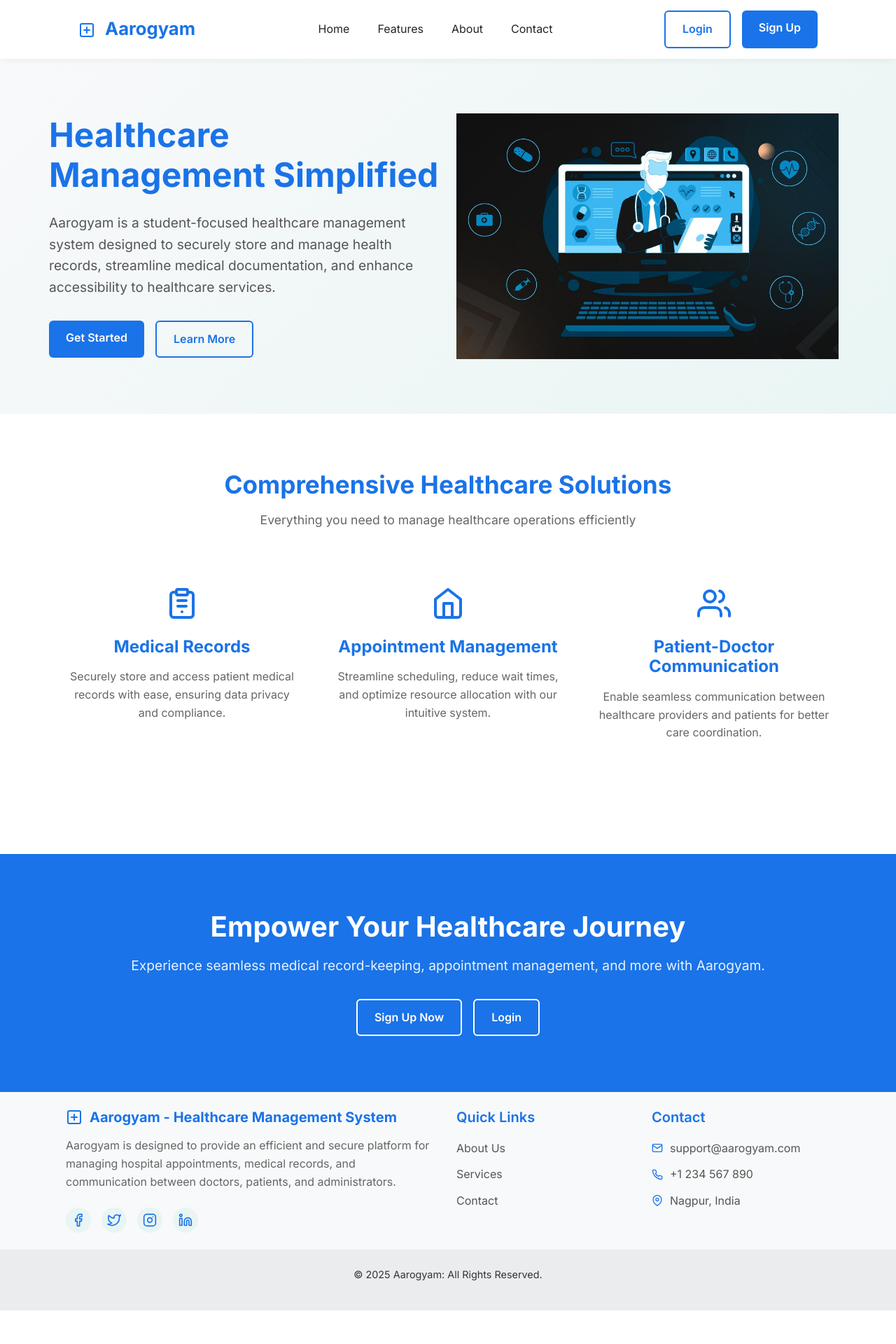
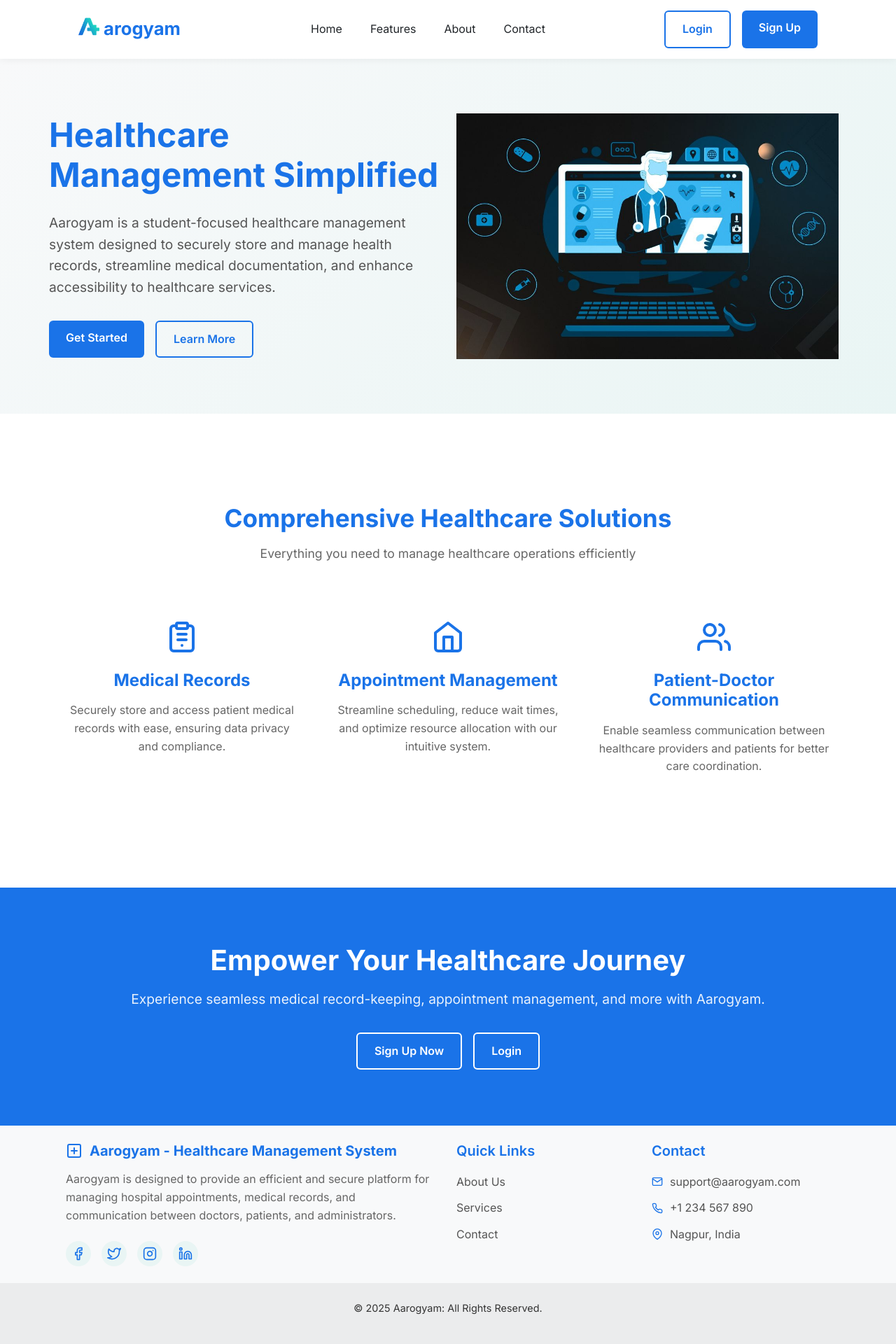
Before and after one commit to Yash-Atkari/Aarogyam, a Node server app: page / in a window 1280 px wide. Shown: the whole page at 70% size. Before the commit the page ends 1872 px from the top, so only its background shows below. Run offline with Node 20, Linux system fonts and the light colour scheme; some libraries are stand-ins or nearby versions.

Commit message:
Add Aarogyam project logo with A+ design

```diff
--- a/app.js
+++ b/app.js
@@ -51,7 +51,7 @@ const Billing = require("./src/models/Billing");
 
 // MongoDB connection
 
-const MongoUrl = process.env.ATLASDB_URL || "mongodb://127.0.0.1:27017/aarogyam";
+const MongoUrl = /*process.env.ATLASDB_URL ||*/ "mongodb://127.0.0.1:27017/aarogyam";
 
 main()
   .then(() => console.log("Connected to DB"))
--- a/src/views/auth/signup/doctor.ejs
+++ b/src/views/auth/signup/doctor.ejs
@@ -4,6 +4,7 @@
   <meta charset="UTF-8" />
   <meta name="viewport" content="width=device-width, initial-scale=1.0"/>
   <title>Aarogyam</title>
+  <link rel="icon" href="/images/aarogyam-logo.png" type="image/png">
   <link href="https://cdn.jsdelivr.net/npm/bootstrap@5.0.2/dist/css/bootstrap.min.css" rel="stylesheet">
   <link rel="stylesheet" href="https://cdnjs.cloudflare.com/ajax/libs/font-awesome/6.7.2/css/all.min.css" crossorigin="anonymous"/>
   <link rel="stylesheet" href="/css/auth/signup/doctor.css">   <!-- ✅ Linked external CSS -->
--- a/src/views/auth/signup/patient.ejs
+++ b/src/views/auth/signup/patient.ejs
@@ -4,6 +4,7 @@
   <meta charset="UTF-8" />
   <meta name="viewport" content="width=device-width, initial-scale=1.0"/>
   <title>Aarogyam</title>
+  <link rel="icon" href="/images/aarogyam-logo.png" type="image/png">
   <link href="https://cdn.jsdelivr.net/npm/bootstrap@5.0.2/dist/css/bootstrap.min.css" rel="stylesheet">
   <link rel="stylesheet" href="https://cdnjs.cloudflare.com/ajax/libs/font-awesome/6.7.2/css/all.min.css" crossorigin="anonymous"/>
   <!-- Custom CSS -->
--- a/src/views/auth/signup/signup.ejs
+++ b/src/views/auth/signup/signup.ejs
@@ -3,7 +3,8 @@
 <head>
     <meta charset="UTF-8">
     <meta name="viewport" content="width=device-width, initial-scale=1.0">
-    <title>Aarogyam - Signup</title>
+    <title>Aarogyam</title>
+    <link rel="icon" href="/images/aarogyam-logo.png" type="image/png">
 
     <!-- Custom Signup CSS -->
     <link rel="stylesheet" href="/css/auth/signup/signup.css">
--- a/src/views/dashboard.ejs
+++ b/src/views/dashboard.ejs
@@ -27,7 +27,7 @@
 
   <!-- Features Section -->
   <section id="features" class="features-section">
-    <div class="container">
+    <div class="container pt-5">
       <div class="section-header">
         <h2>Comprehensive Healthcare Solutions</h2>
         <p>Everything you need to manage healthcare operations efficiently</p>
--- a/src/views/includes/footer.ejs
+++ b/src/views/includes/footer.ejs
@@ -1,4 +1,4 @@
-<footer class="footer">
+<footer id="contact" class="footer">
   <div class="container p-4">
     <div class="row">
       <div class="col-lg-6 col-md-12 mb-4 mb-md-0">
@@ -67,9 +67,9 @@
       <div class="col-lg-3 col-md-6 mb-4 mb-md-0">
         <h5 class="footer-heading">Quick Links</h5>
         <ul class="footer-links">
-          <li><a href="/about">About Us</a></li>
-          <li><a href="/services">Services</a></li>
-          <li><a href="/contact">Contact</a></li>
+          <li><a href="#">About Us</a></li>
+          <li><a href="#">Services</a></li>
+          <li><a href="#contact">Contact</a></li>
         </ul>
       </div>
 
--- a/src/views/includes/navbar.ejs
+++ b/src/views/includes/navbar.ejs
@@ -7,15 +7,8 @@
   <div class="container-fluid">
     <!-- Brand -->
     <a class="navbar-brand" href="/">
-      <svg xmlns="http://www.w3.org/2000/svg" width="24" height="24"
-           viewBox="0 0 24 24" fill="none" stroke="currentColor"
-           stroke-width="2" stroke-linecap="round"
-           stroke-linejoin="round" class="medical-icon">
-        <path d="M19 3H5a2 2 0 0 0-2 2v14a2 2 0 0 0 2 2h14a2 2 0 0 0 2-2V5a2 2 0 0 0-2-2z"></path>
-        <line x1="8" y1="12" x2="16" y2="12"></line>
-        <line x1="12" y1="8" x2="12" y2="16"></line>
-      </svg>
-      Aarogyam
+      <img src="/images/aarogyam-logo.png" alt="aarogyam-logo" height="30" class="d-inline-block align-text-top">
+      arogyam
     </a>
 
     <!-- Mobile Toggle (Right Aligned) -->
@@ -36,7 +29,7 @@
           <a class="nav-link text-dark" href="#features">Features</a>
         </li>
         <li class="nav-item">
-          <a class="nav-link text-dark" href="#about">About</a>
+          <a class="nav-link text-dark" href="#">About</a>
         </li>
         <li class="nav-item">
           <a class="nav-link text-dark" href="#contact">Contact</a>
--- a/src/views/layouts/boilerplate.ejs
+++ b/src/views/layouts/boilerplate.ejs
@@ -4,6 +4,7 @@
     <meta charset="UTF-8">
     <meta name="viewport" content="width=device-width, initial-scale=1.0">
     <title>Aarogyam</title>
+    <link rel="icon" href="/images/aarogyam-logo.png" type="image/png">
     <link href="https://cdn.jsdelivr.net/npm/bootstrap@5.0.2/dist/css/bootstrap.min.css" rel="stylesheet" integrity="sha384-EVSTQN3/azprG1Anm3QDgpJLIm9Nao0Yz1ztcQTwFspd3yD65VohhpuuCOmLASjC" crossorigin="anonymous">
     <link rel="stylesheet" href="https://cdnjs.cloudflare.com/ajax/libs/font-awesome/6.7.2/css/all.min.css" integrity="sha512-Evv84Mr4kqVGRNSgIGL/F/aIDqQb7xQ2vcrdIwxfjThSH8CSR7PBEakCr51Ck+w+/U6swU2Im1vVX0SVk9ABhg==" crossorigin="anonymous" referrerpolicy="no-referrer" />
 </head>
--- a/src/views/layouts/doctor-boilerplate.ejs
+++ b/src/views/layouts/doctor-boilerplate.ejs
@@ -4,6 +4,7 @@
     <meta charset="UTF-8">
     <meta name="viewport" content="width=device-width, initial-scale=1.0">
     <title>Aarogyam</title>
+    <link rel="icon" href="/images/aarogyam-logo.png" type="image/png">
     <link href="https://cdn.jsdelivr.net/npm/bootstrap@5.0.2/dist/css/bootstrap.min.css" rel="stylesheet" integrity="sha384-EVSTQN3/azprG1Anm3QDgpJLIm9Nao0Yz1ztcQTwFspd3yD65VohhpuuCOmLASjC" crossorigin="anonymous">
     <link rel="stylesheet" href="https://cdnjs.cloudflare.com/ajax/libs/font-awesome/6.7.2/css/all.min.css" integrity="sha512-Evv84Mr4kqVGRNSgIGL/F/aIDqQb7xQ2vcrdIwxfjThSH8CSR7PBEakCr51Ck+w+/U6swU2Im1vVX0SVk9ABhg==" crossorigin="anonymous" referrerpolicy="no-referrer" />
     <link rel="stylesheet" href="https://cdn.jsdelivr.net/npm/bootstrap-icons/font/bootstrap-icons.css">
--- a/src/views/layouts/patient-boilerplate.ejs
+++ b/src/views/layouts/patient-boilerplate.ejs
@@ -4,6 +4,7 @@
     <meta charset="UTF-8">
     <meta name="viewport" content="width=device-width, initial-scale=1.0">
     <title>Aarogyam</title>
+    <link rel="icon" href="/images/aarogyam-logo.png" type="image/png">
     <link href="https://cdn.jsdelivr.net/npm/bootstrap@5.0.2/dist/css/bootstrap.min.css" rel="stylesheet" integrity="sha384-EVSTQN3/azprG1Anm3QDgpJLIm9Nao0Yz1ztcQTwFspd3yD65VohhpuuCOmLASjC" crossorigin="anonymous">
     <link rel="stylesheet" href="https://cdnjs.cloudflare.com/ajax/libs/font-awesome/6.7.2/css/all.min.css" integrity="sha512-Evv84Mr4kqVGRNSgIGL/F/aIDqQb7xQ2vcrdIwxfjThSH8CSR7PBEakCr51Ck+w+/U6swU2Im1vVX0SVk9ABhg==" crossorigin="anonymous" referrerpolicy="no-referrer" />
     <link rel="stylesheet" href="https://cdn.jsdelivr.net/npm/bootstrap-icons/font/bootstrap-icons.css">
```
Also changed, not shown: src/views/auth/login/login.ejs (+9 -3 lines), public/images/aarogyam-logo.png (added).
